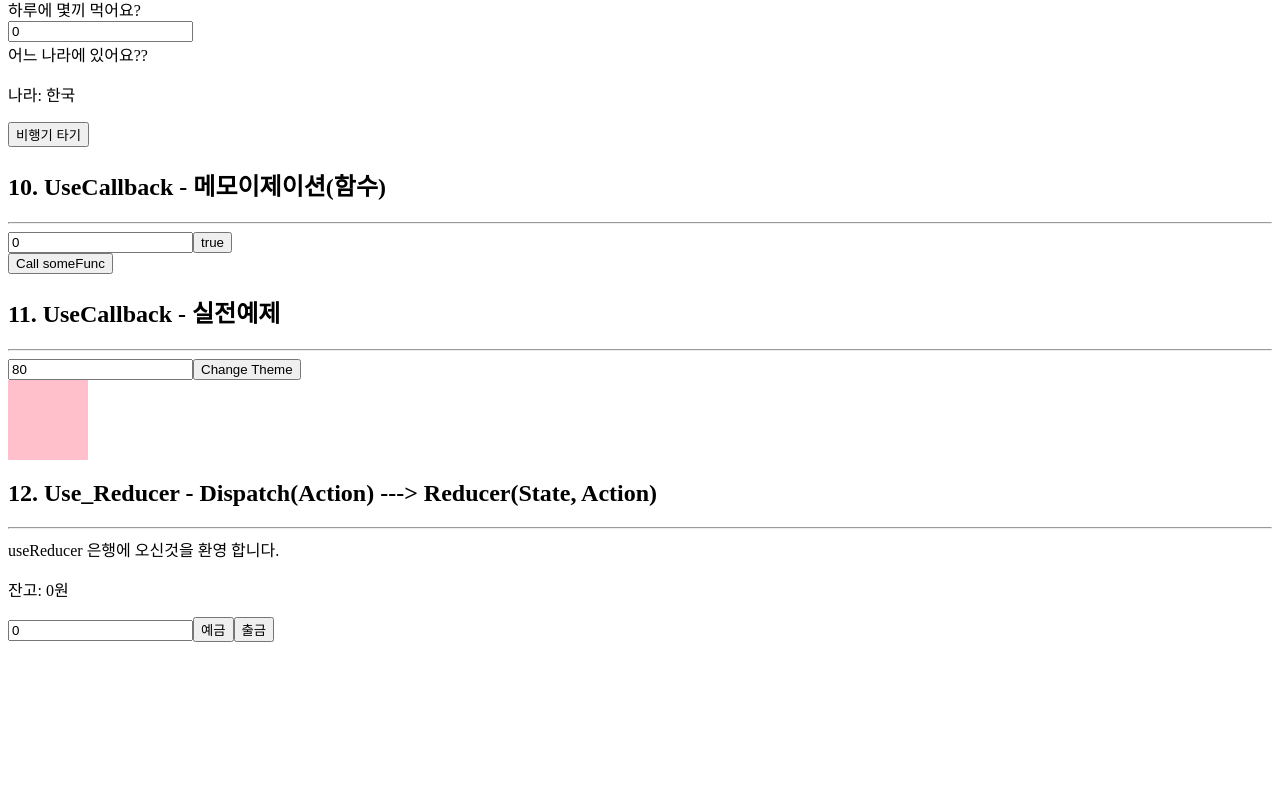
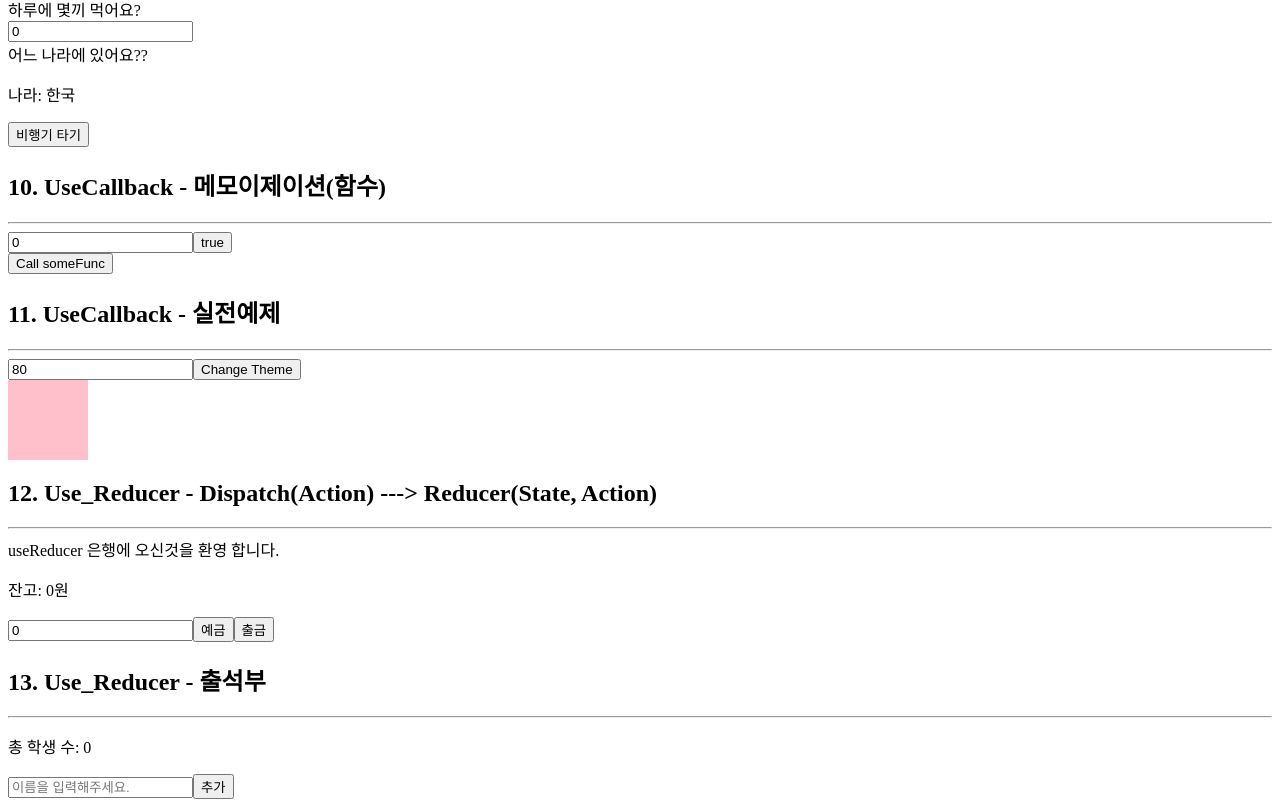
Before and after one commit to HongSun2da/react-star, a React (Create React App) app: page / in a window 1280 px wide. Shown: the part 1659-2466 px from the top of the page. Before the commit the page ends 2309 px from the top, so only its background shows below. Built offline with nearby package versions, Linux system fonts and the light colour scheme.

Commit message:
Use_Reducer2 추가작업

```diff
--- /dev/null
+++ b/src/Use_Reducer2.js
@@ -0,0 +1,65 @@
+import { useReducer, useState } from 'react';
+import Student from './component/Student';
+
+const reducer = (state, action) => {
+  switch(action.type) {
+    case 'add-student':
+      const name = action.payload.name;
+      const newStudent = {
+        id: Date.now(),
+        name: name,
+        isHere: false,
+      }
+      return {
+        count: state.count + 1,
+        students: [...state.students, newStudent],
+      }
+    case 'delete-student':
+      return {
+        count: state.count - 1,
+        students: state.students.filter((student) => student.id !== action.payload.id),
+      }
+    case 'mark-student':
+      return {
+        count: state.count,
+        students: state.students.map(student => {
+          if(student.id === action.payload.id) {
+            return {...student, isHere: !student.isHere};
+          }
+          return student;
+        }),
+      }
+    default:
+      return state;
+  }
+
+};
+const initialState = {
+  count: 0,
+  students: [],
+};
+
+function Use_Reducer2() {
+  console.log('Use_Reducer2 시작 ============');
+  const [name, setName] = useState('');
+  const [studentsInfo, dispatch] = useReducer(reducer, initialState);
+
+  console.log('Use_Reducer2 종료 ============');
+  return (
+    <div>
+      <h2>13. Use_Reducer - 출석부</h2>
+      <hr />
+      <p>총 학생 수: {studentsInfo.count}</p>
+      <input type='text' placeholder='이름을 입력해주세요.' value={name} onChange={(e) => setName(e.target.value)}></input>
+      <button onClick={() => {
+        dispatch({type: 'add-student', payload: {name}})
+      }}>추가</button>
+
+      {studentsInfo.students.map((student) => {
+        return <Student key={student.id} name={student.name} dispatch={dispatch} id={student.id} isHere={student.isHere}></Student>
+      })}
+    </div>
+  );
+}
+
+export default Use_Reducer2;
--- /dev/null
+++ b/src/component/Student.js
@@ -0,0 +1,24 @@
+import React from "react";
+
+function Student({name, dispatch, id, isHere}) {
+    console.log('Student 시작 ============');
+
+    console.log('Student 종료 ============');
+    return (
+        <div>
+            <span style={{
+                textDecoration: isHere ? 'line-through' : 'none',
+                color: isHere ? 'gray' : 'black',
+            }}
+            onClick={() => {
+                dispatch({type: 'mark-student', payload: {id}})
+            }}
+            >{name}</span>
+            <button onClick={() => {
+                dispatch({type: 'delete-student', payload: {id}})
+            }}>삭제</button>
+        </div>
+    );
+};
+
+export default Student;
--- a/src/index.js
+++ b/src/index.js
@@ -18,6 +18,7 @@ import Use_Memo2 from './Use_Memo2';
 import Use_Callback from './Use_Callback';
 import Use_Callback2 from './Use_Callback2';
 import Use_Reducer from './Use_Reducer';
+import Use_Reducer2 from './Use_Reducer2';
 
 const root = ReactDOM.createRoot(document.getElementById('root'));
 root.render(
@@ -38,6 +39,7 @@ root.render(
       <Use_Callback />
       <Use_Callback2 />
       <Use_Reducer />
+      <Use_Reducer2 />
     </div>
   //</React.StrictMode>
 );
```
